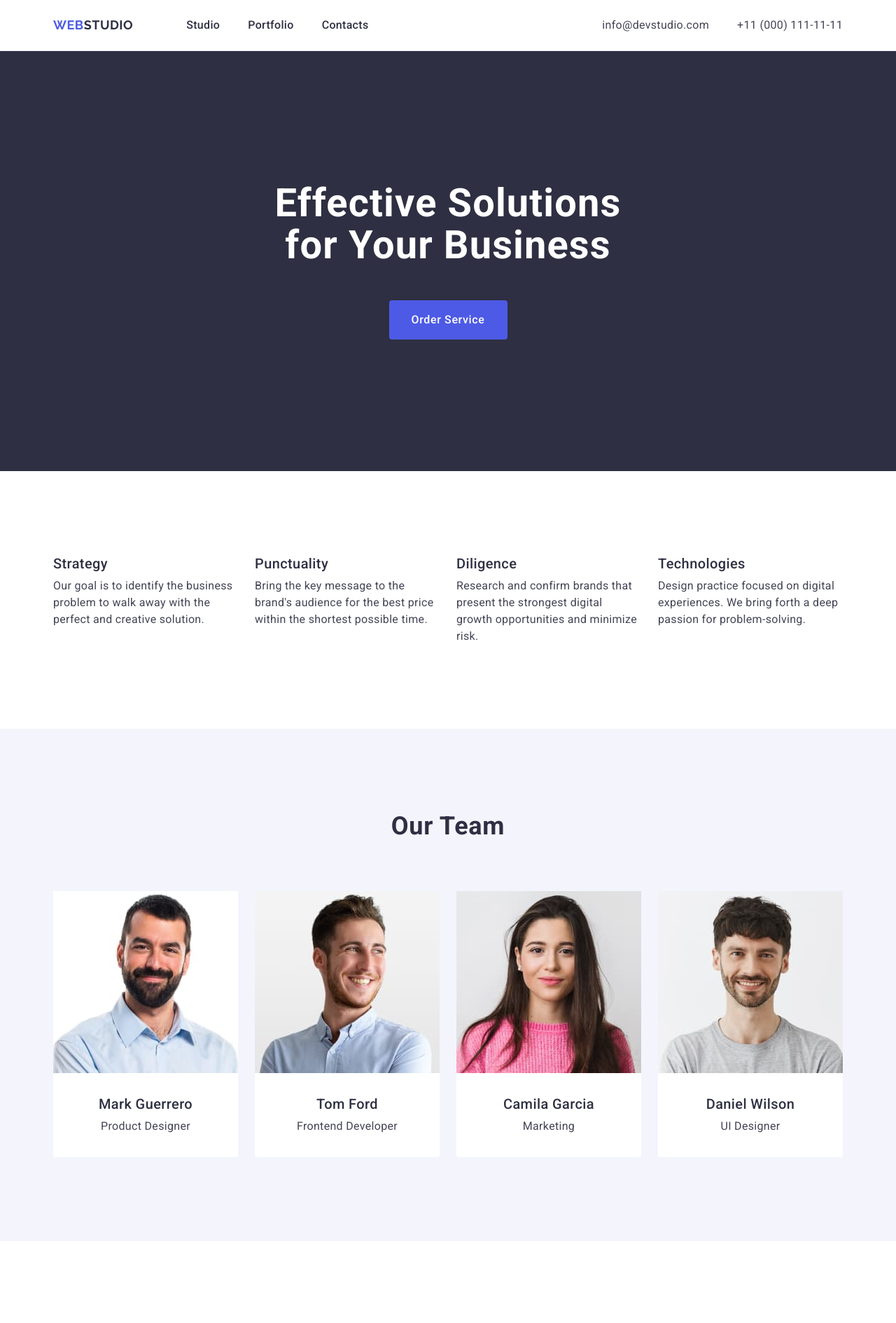
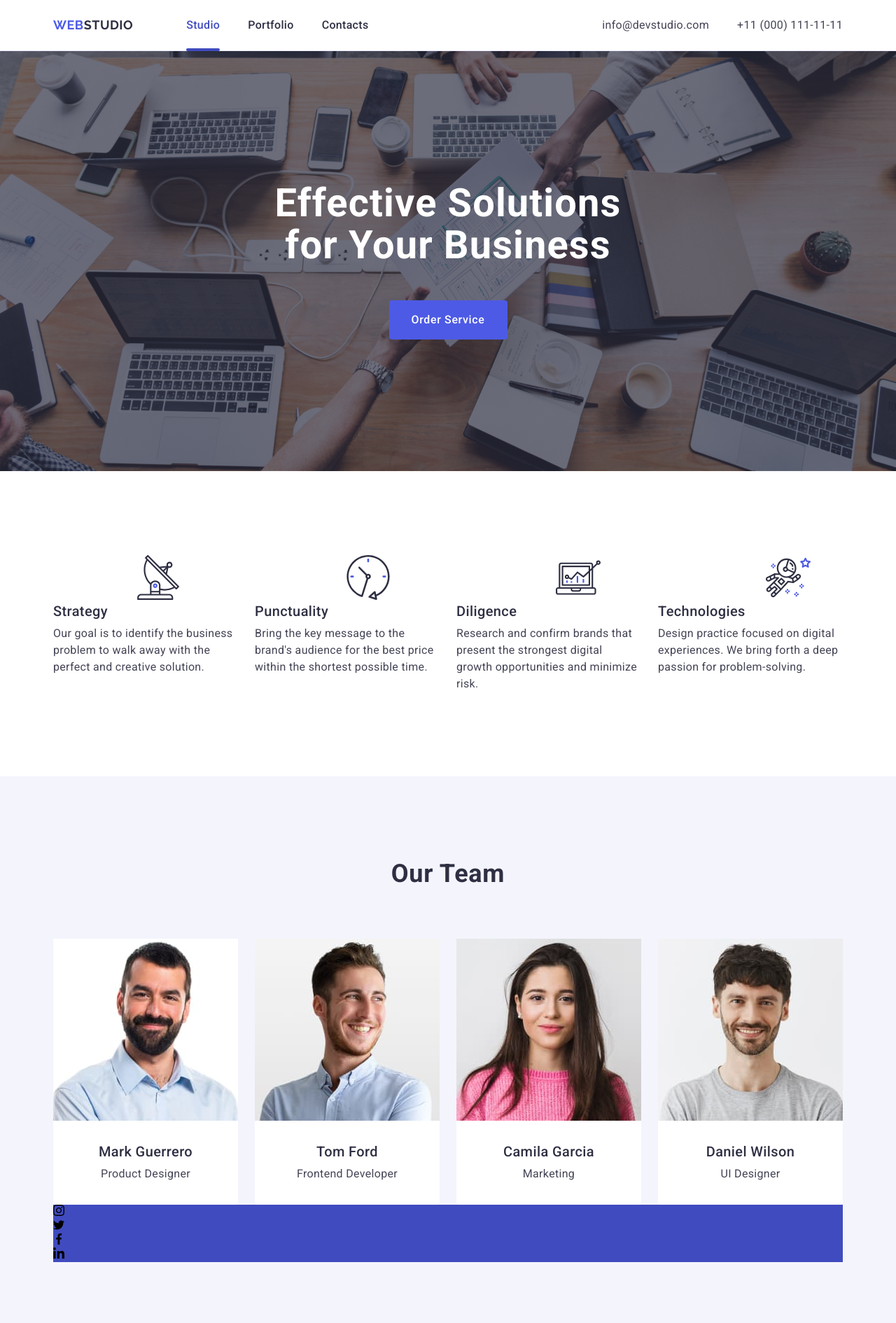
Before and after one commit to Lina-Faikun/goit-markup-hw-04, a plain HTML site: page index.html in a window 1280 px wide. Shown: the top 1890 px of the page at 70% size. Drawn offline with nearby package versions, Linux system fonts and the light colour scheme.

Commit message:
checking

```diff
--- a/css/styles.css
+++ b/css/styles.css
@@ -4,29 +4,42 @@
         padding: 0;
         box-sizing: border-box;
 }
-body{
-    font-family: "Roboto" ,sans-serif  ;
+
+body {
+        font-family: "Roboto", sans-serif;
         color: #434455;
         background-color: #fff;
 
 }
- ul,ol{
+
+ul,
+ol {
         list-style-type: none;
         margin: 0;
         padding: 0;
 }
- h1, h2, h3, h4, h5, h6, p{
+
+h1,
+h2,
+h3,
+h4,
+h5,
+h6,
+p {
         margin: 0;
 }
- a{
+
+a {
         text-decoration: none;
 }
- button{
+
+button {
         cursor: pointer;
         font-family: "Roboto", sans-serif;
 }
- img{
-        display:block;
+
+img {
+        display: block;
 }
 
 
@@ -35,21 +48,25 @@ body{
         padding: 0 15px;
         margin: 0 auto;
 }
+
 /* #endregion   basics */
 /* #region header */
 .page-header {
         border-bottom: 1px solid #e7e9fc;
+        box-shadow: 0 4px 4px 0 rgba(0, 0, 0, 0.25);
 }
-.header-container{
- display: flex;
- align-items: center;
-}
-.header-nav{
+
+.header-container {
         display: flex;
         align-items: center;
 }
 
- .logo{
+.header-nav {
+        display: flex;
+        align-items: center;
+}
+
+.logo {
         font-family: "Raleway", sans-serif;
         font-weight: 700;
         font-size: 18px;
@@ -58,22 +75,27 @@ body{
         text-transform: uppercase;
         color: #4d5ae5;
 }
- .header-logo .logo-span{
-    color: #2e2f42;}
- .header-logo{
+
+.header-logo .logo-span {
+        color: #2e2f42;
+}
+
+.header-logo {
         padding: 24px 0;
         margin-right: 76px;
 }
 
- .nav-list{
-        display:flex;
+.nav-list {
+        display: flex;
         align-items: center;
-        gap:40px;
+        gap: 40px;
 }
- .footer-logo .logo-span{
+
+.footer-logo .logo-span {
         color: #f4f4fd;
 }
- .nav-link{
+
+.nav-link {
         display: block;
         padding: 24px 0;
         font-weight: 500;
@@ -81,30 +103,48 @@ body{
         line-height: 1.5;
         letter-spacing: 0.02em;
         color: #2e2f42;
+        transition: color 250ms cubic-bezier(0.4, 0, 0.2, 1);
+}
+.nav-link.current{
+        position: relative;
+}
+.nav-link.current::after{
+        content: "";
+        position: absolute;
+        left: 0;
+        bottom: -1px;
+        width: 100%;
+        height: 4px;
+        background-color: #404bbf;
+        border-radius: 2px;
+
+}
+.contacts {
+        font-style: normal;
+        margin-left: auto;
 }
 
- .contacts{
-    font-style:normal;
-    margin-left: auto;
- }
- .contacts-list{
+.contacts-list {
         display: flex;
         align-items: center;
         gap: 40px;
 }
- .contacts-link{
+
+.contacts-link {
         display: block;
         padding: 24px 0;
         font-size: 16px;
         line-height: 1.5;
         letter-spacing: 0.02em;
         color: #434455;
+        transition: color 250ms cubic-bezier(0.4, 0, 0.2, 1);
 }
 
 .nav-link:hover,
 .nav-link:focus,
 .contacts-link:hover,
-.contacts-link:focus{
+.contacts-link:focus,
+.nav-link.current {
         color: #404bbf;
 }
 
@@ -115,6 +155,12 @@ color: #404bbf;
 
 .hero {
         background-color: #2e2f42;
+        background-image: linear-gradient(rgba(46, 47, 66, 0.7),rgba(46, 47, 66, 0.7)), url(/images/people-office\ 1.jpg);
+        background-repeat: no-repeat;
+        background-position: center;
+        max-width: 1440px;
+                margin-left: auto;
+                margin-right: auto;
                 padding: 188px 0;
                 display: flex;
                 align-items: center;
@@ -161,7 +207,7 @@ color: #404bbf;
 
 /* #endregion hero */
 
-.services{
+.services {
         padding: 120px 0;
 }
 
@@ -178,17 +224,19 @@ color: #404bbf;
         overflow: hidden;
 }
 
-.services-list{
+.services-list {
 
         display: flex;
         gap: 24px;
 
 
 }
+
 .services-item {
         width: calc((100% - 72px) / 4);
 }
-.services-title{
+
+.services-title {
 
         font-weight: 500;
         font-size: 20px;
@@ -198,12 +246,15 @@ color: #404bbf;
         margin-bottom: 8px;
 }
 
-.services-text{
+.services-text {
         font-weight: 400;
         font-size: 16px;
         line-height: 1.5;
         letter-spacing: 0.02em;
 
+}
+.services-icons-list{
+        display: flex;
 }
 
 .team-list-section {
@@ -245,7 +296,7 @@ color: #404bbf;
         letter-spacing: 0.02em;
         text-align: center;
         color: #2e2f42;
-    padding-bottom: 8px;
+        margin-bottom: 8px;
 }
 
 .team-text {
@@ -257,7 +308,9 @@ color: #404bbf;
         color: #434455;
 }
 
-
+.team-icoons-item{
+        background-color: #404bbf;
+}
 .portfolio {
         padding: 120px 0;
 }
@@ -307,21 +360,28 @@ color: #404bbf;
         line-height: 1.5;
         letter-spacing: 0.02em;
         color: #434455;
-        padding-bottom: 32px;
+
 }
 
-.page-footer{
+.page-footer {
 
         background-color: #2e2f42;
         padding: 100px 0;
+        flex-grow: 1;
 
 
 }
-.footer-logo{
+.footer-social-media{
+        display: flex;
+        align-items: center;
+}
+
+.footer-logo {
         display: inline-block;
         margin-bottom: 16px;
 }
-.footer-text{
+
+.footer-text {
         font-weight: 400;
         font-size: 16px;
         line-height: 1.5;
@@ -329,3 +389,6 @@ color: #404bbf;
         color: #f4f4fd;
         max-width: 264px;
 }
+ .footer-sm-list{
+        display: flex;
+ }
--- a/index.html
+++ b/index.html
@@ -23,7 +23,7 @@
                 <a class="logo header-logo" href="./index.html"> Web<span class="logo-span">Studio</span></a>
 
                 <ul class="nav-list">
-                    <li class="nav-item"><a class="nav-link" href="./index.html">Studio</a></li>
+                    <li class="nav-item"><a class="nav-link current" href="./index.html">Studio</a></li>
                     <li class="nav-item"><a class="nav-link" href="">Portfolio</a></li>
                     <li class="nav-item"><a class="nav-link" href="">Contacts</a></li>
                 </ul>
@@ -50,6 +50,28 @@
     <section class="services">
         <div class="container services-container">
         <h2 class="visually-hidden">Our Services</h2>
+        <ul class="services-icons-list">
+            <li class="services-icons-item">
+                <svg class="services-icons-svg" weight="64" height="64">
+                        <use href="/images/sprite.svg#icon-antenna"></use>
+                    </svg>
+                 </li>
+            <li class="services-icons-item">
+                 <svg class="services-icons-svg" weight="64" height="64">
+                        <use href="/images/sprite.svg#icon-clock"></use>
+                    </svg>
+                 </li>
+            <li class="services-icons-item">
+                    <svg class="services-icons-svg" weight="64" height="64">
+                        <use href="/images/sprite.svg#icon-diagram"></use>
+                    </svg>
+            </li>
+            <li class="services-icons-item">
+                    <svg class="services-icons-svg" weight="64" height="64">
+                        <use href="/images/sprite.svg#icon-astronaut"></use>
+                    </svg>
+            </li>
+        </ul>
         <ul class="services-list">
             <li class="services-item">
                 <h3 class="services-title">Strategy</h3>
@@ -112,6 +134,36 @@
                     </div>
                 </li>
             </ul>
+            <ul class="team-icoons-list">
+                <li class="team-icoons-item">
+                    <a href="" class="team-sm-links">
+                        <svg class="team-sm-icoons" width="16" height="16">
+                            <use href="/images/sprite.svg#icon-instagram"></use>
+                        </svg>
+                    </a>
+                </li>
+                <li class="team-icoons-item">
+                    <a href="" class="team-sm-links">
+                        <svg class="team-sm-icoons" width="16" height="16">
+                            <use href="/images/sprite.svg#icon-twitter"></use>
+                        </svg>
+                    </a>
+                </li>
+                <li class="team-icoons-item">
+                    <a href="" class="team-sm-links">
+                        <svg class="team-sm-icoons" width="16" height="16">
+                            <use href="/images/sprite.svg#icon-facebook"></use>
+                        </svg>
+                    </a>
+                </li>
+                <li class="team-icoons-item">
+                    <a href="" class="team-sm-links">
+                        <svg class="team-sm-icoons" width="16" height="16">
+                            <use href="/images/sprite.svg#icon-linkedin"></use>
+                        </svg>
+                    </a>
+                </li>
+            </ul>
             </div>
         </section>
 
@@ -167,6 +219,7 @@
                     </div>
                 </li>
             </ul>
+
             </div>
         </section>
 
@@ -175,7 +228,41 @@
         <div class="container">
         <a class="logo footer-logo" href="./index.html"> Web<span class="logo-span">Studio</span></a>
         <p class="footer-text">Increase the flow of customers and sales for your business with digital marketing & growth solutions.</p>
+        <div class="container footer-social-media">
+        <p class="footer-sm-p">Social media</p>
+        <ul class="footer-sm-list">
+            <li class="footer-sm-item">
+                <a href="" class="footer-sm-links">
+                    <svg class="footer-sm-icoons" width="24" height="24">
+                        <use href="/images/sprite.svg#icon-instagram"></use>
+                    </svg>
+                </a>
+            </li>
+            <li class="footer-sm-item">
+                <a href="" class="footer-sm-links">
+                    <svg class="footer-sm-icoons" width="24" height="24" >
+                        <use href="/images/sprite.svg#icon-twitter"></use>
+                    </svg>
+                </a>
+            </li>
+            <li class="footer-sm-item">
+                <a href="" class="footer-sm-links">
+                    <svg class="footer-sm-icoons" width="24" height="24">
+                        <use href="/images/sprite.svg#icon-facebook"></use>
+                    </svg>
+                </a>
+            </li>
+            <li class="footer-sm-item">
+                <a href="" class="footer-sm-links">
+                    <svg class="footer-sm-icoons" width="24" height="24">
+                        <use href="/images/sprite.svg#icon-linkedin"></use>
+                    </svg>
+                </a>
+            </li>
+        </ul>
         </div>
+    </div>
+
     </footer>
 </body>
 
```
Also changed, not shown: images/people-office 1.jpg (added), images/sprite.svg (added). Lines whose indentation alone changed are shown as unchanged.
